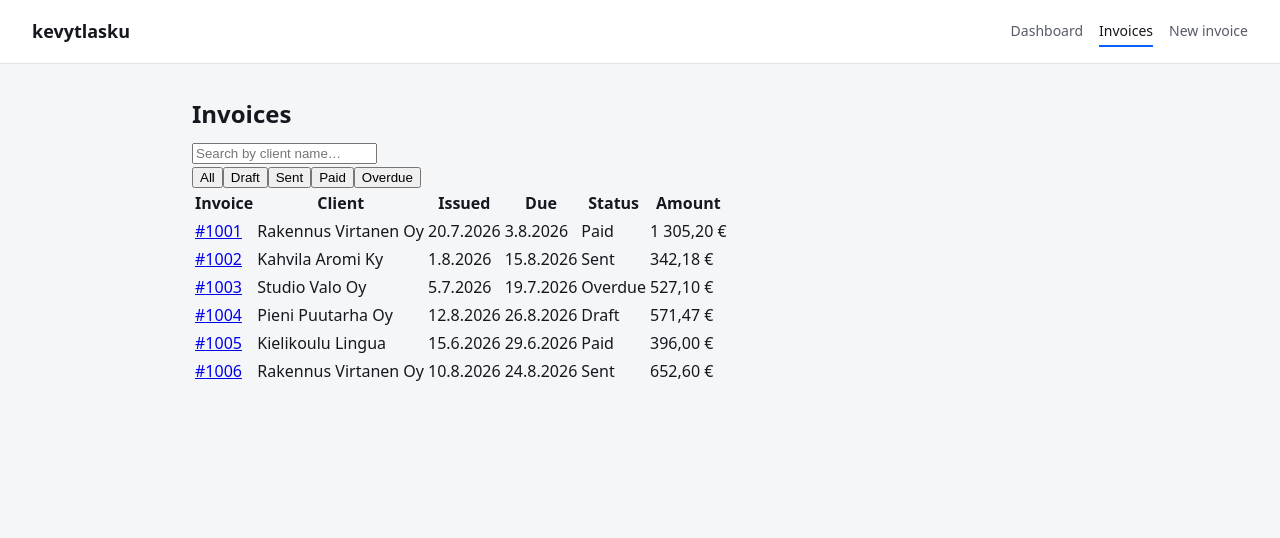
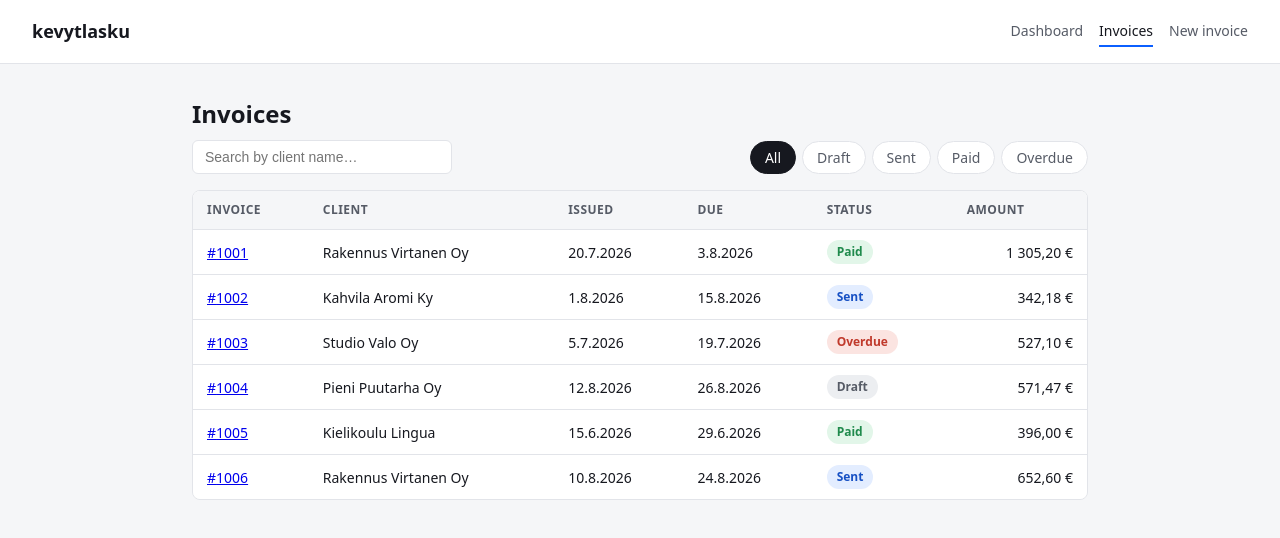
Before and after one commit to Zwekhant2/kevytlasku, a React (Vite) app: page /invoices in a window 1280 px wide. Shown: the top 538 px of the page. Built offline with nearby package versions, Linux system fonts and the light colour scheme.

Commit message:
Style the invoice list: table, status badges, filters, empty/error states

```diff
--- a/src/index.css
+++ b/src/index.css
@@ -94,3 +94,182 @@ h3 {
     padding: 32px 32px 56px;
   }
 }
+
+/* ─── Buttons & links ────────────────────────────────────────── */
+.button,
+button {
+  font-family: inherit;
+  font-size: 14px;
+}
+
+.button {
+  display: inline-block;
+  text-decoration: none;
+  background: var(--accent);
+  color: var(--accent-ink);
+  padding: 8px 16px;
+  border-radius: 6px;
+  border: none;
+}
+
+/* ─── List controls: search + status filter ─────────────────── */
+.list-controls {
+  display: flex;
+  flex-direction: column;
+  gap: 12px;
+  margin-bottom: 16px;
+}
+
+.list-controls input[type='search'] {
+  padding: 8px 12px;
+  border: 1px solid var(--border);
+  border-radius: 6px;
+  font-size: 14px;
+  width: 100%;
+}
+
+.status-filter {
+  display: flex;
+  gap: 6px;
+  flex-wrap: wrap;
+}
+
+.status-filter button {
+  background: var(--paper);
+  border: 1px solid var(--border);
+  border-radius: 999px;
+  padding: 6px 14px;
+  cursor: pointer;
+  color: var(--ink-2);
+}
+
+.status-filter button.active {
+  background: var(--ink);
+  border-color: var(--ink);
+  color: var(--paper);
+}
+
+@media (min-width: 768px) {
+  .list-controls {
+    flex-direction: row;
+    align-items: center;
+    justify-content: space-between;
+  }
+
+  .list-controls input[type='search'] {
+    width: 260px;
+  }
+}
+
+/* ─── Status badge ───────────────────────────────────────────── */
+.status-badge {
+  display: inline-block;
+  font-size: 12px;
+  font-weight: 600;
+  padding: 3px 10px;
+  border-radius: 999px;
+  white-space: nowrap;
+}
+
+.status-badge--draft {
+  background: #eceef1;
+  color: var(--ink-2);
+}
+
+.status-badge--sent {
+  background: #e3edff;
+  color: #1650c4;
+}
+
+.status-badge--paid {
+  background: #e2f6e9;
+  color: var(--success);
+}
+
+.status-badge--overdue {
+  background: #fbe4e1;
+  color: var(--danger);
+}
+
+/* ─── Invoice table ───────────────────────────────────────────── */
+/* Temporary mobile treatment: horizontal scroll so every column stays
+   reachable. Day 7 replaces this with real stacked cards below 768px. */
+.invoice-table-scroll {
+  overflow-x: auto;
+  border: 1px solid var(--border);
+  border-radius: 8px;
+}
+
+.invoice-table {
+  width: 100%;
+  min-width: 640px;
+  border-collapse: collapse;
+  background: var(--paper);
+}
+
+.invoice-table th,
+.invoice-table td {
+  text-align: left;
+  padding: 10px 14px;
+  border-bottom: 1px solid var(--border);
+  font-size: 14px;
+}
+
+.invoice-table thead th {
+  font-size: 12px;
+  text-transform: uppercase;
+  letter-spacing: 0.04em;
+  color: var(--ink-2);
+  background: var(--paper-2);
+}
+
+.invoice-table tbody tr:last-child td {
+  border-bottom: none;
+}
+
+.invoice-table .amount-cell {
+  text-align: right;
+  font-variant-numeric: tabular-nums;
+}
+
+/* ─── Empty / error / loading states ─────────────────────────── */
+.list-status {
+  color: var(--ink-2);
+  padding: 24px 0;
+}
+
+.empty-state {
+  text-align: center;
+  padding: 48px 16px;
+  border: 1px dashed var(--border);
+  border-radius: 8px;
+  background: var(--paper);
+}
+
+.empty-state-title {
+  font-weight: 600;
+  margin: 0 0 6px;
+}
+
+.empty-state-message {
+  color: var(--ink-2);
+  margin: 0 0 16px;
+}
+
+.error-message {
+  border: 1px solid var(--danger);
+  background: #fdf0ef;
+  color: var(--danger);
+  padding: 16px;
+  border-radius: 8px;
+}
+
+.error-message button {
+  margin-top: 8px;
+  background: var(--danger);
+  color: #fff;
+  border: none;
+  padding: 6px 14px;
+  border-radius: 6px;
+  cursor: pointer;
+}
```
